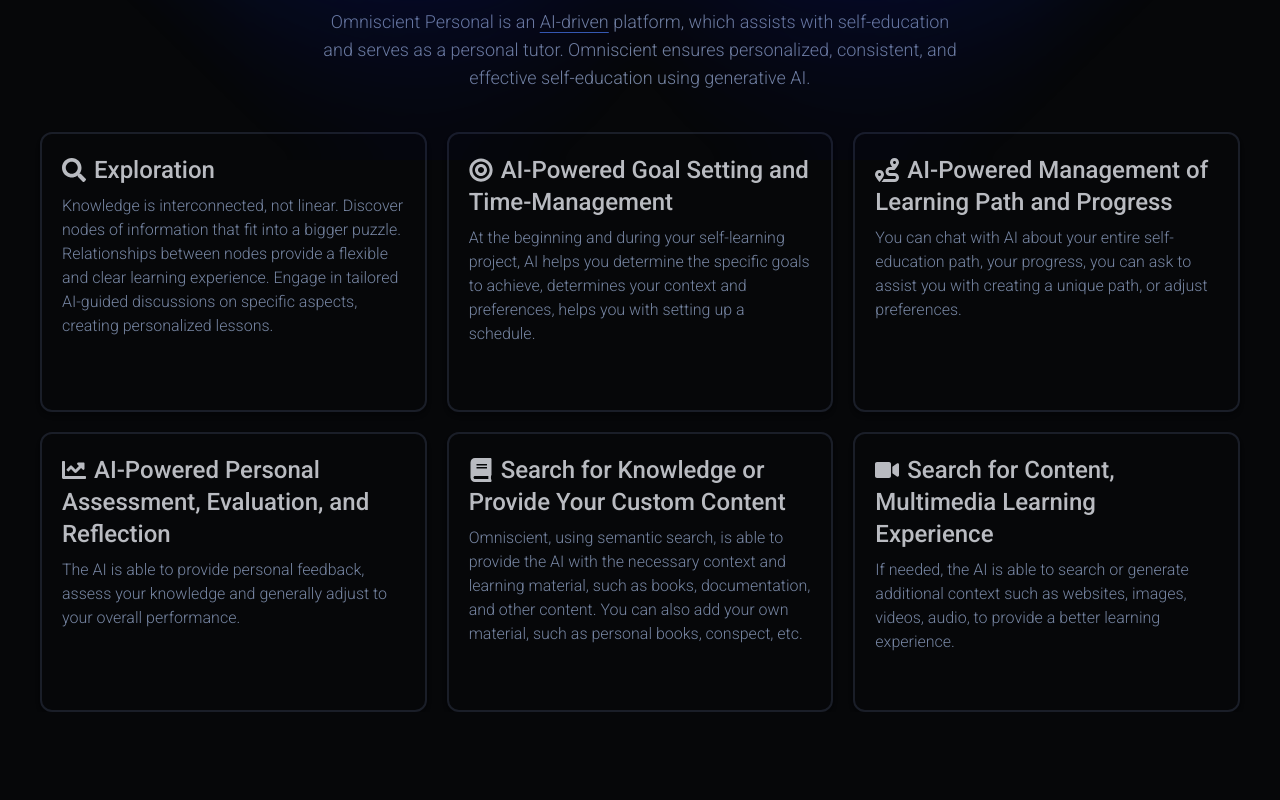
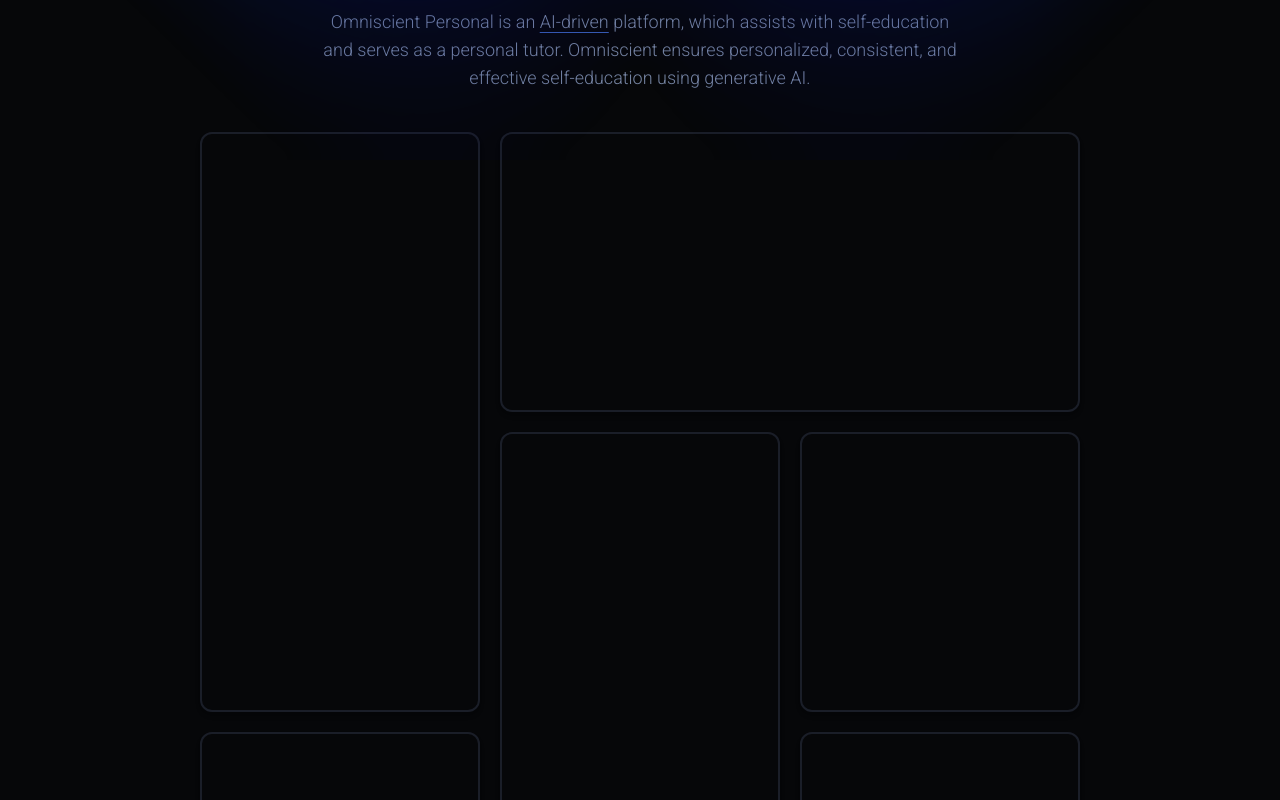
Before and after one commit to Lavryniukk/omniscent-frontend, a Next.js app: page / in a window 1280 px wide. Shown: the part 840-1640 px from the top of the page. Before the commit the page ends 1552 px from the top, so only its background shows below. Built offline with nearby package versions, Linux system fonts and the light colour scheme.

Commit message:
reworked grid features on main page

```diff
--- a/app/(pages)/(main)/(home)/page.tsx
+++ b/app/(pages)/(main)/(home)/page.tsx
@@ -5,10 +5,10 @@ import { NextPage } from "next";
 
 let HomePage: NextPage = () => {
   return (
-    <>
+    <main className="mb-10">
       <Home />
       <Features />
-    </>
+    </main>
   );
 };
 export default HomePage;
--- a/app/(pages)/(main)/layout.tsx
+++ b/app/(pages)/(main)/layout.tsx
@@ -1,7 +1,9 @@
 import "@/app/globals.css";
+import Footer from "@/app/modules/footer/Footer";
 import type { Metadata } from "next";
 import { Roboto } from "next/font/google";
 import Header from "../../shared/header/Header";
+
 const roboto = Roboto({
   variable: "--roboto-font",
   weight: ["100", "300", "400", "500", "700", "900"],
@@ -23,6 +25,7 @@ export default function RootLayout({
       <body>
         <Header />
         {children}
+        <Footer />
       </body>
     </html>
   );
--- a/app/globals.css
+++ b/app/globals.css
@@ -77,6 +77,40 @@
       0 0 5px var(--accent),
       0 0 10px var(--accent);
   }
+
+  .features {
+    display: grid;
+    grid-template-areas:
+      "one two two"
+      "one three four"
+      "six three five";
+    grid-template-columns: auto auto auto;
+    grid-template-rows: auto auto auto;
+  }
+
+  .features-container--1 {
+    grid-area: one;
+  }
+
+  .features-container--2 {
+    grid-area: two;
+  }
+
+  .features-container--3 {
+    grid-area: three;
+  }
+
+  .features-container--4 {
+    grid-area: four;
+  }
+
+  .features-container--5 {
+    grid-area: five;
+  }
+
+  .features-container--6 {
+    grid-area: six;
+  }
 }
 body {
   background: var(--background);
@@ -88,7 +122,7 @@ body {
   @apply text-text font-roboto opacity-80 font-medium text-lg md:text-xl lg:text-2xl 2xl:text-3xl mb-2;
 }
 .features-container {
-  @apply p-5 shadow-md  h-fit md:min-h-md lg:min-h-lg xl:min-h-md bg-transparent border-2 border-secondary rounded-xl;
+  @apply p-5 shadow-md h-full md:min-h-md lg:min-h-lg xl:min-h-md bg-transparent border-2 border-secondary rounded-xl overflow-hidden;
 }
 
 /* CSS class to reset basic input styles */
--- /dev/null
+++ b/app/modules/footer/Footer.tsx
@@ -0,0 +1,5 @@
+const Footer = () => {
+  return <footer className="text-text">Karta</footer>;
+};
+
+export default Footer;
--- a/app/modules/home/FeaturesSection/Features.tsx
+++ b/app/modules/home/FeaturesSection/Features.tsx
@@ -21,9 +21,9 @@ let Features: React.FC = () => {
         tutor. Omniscient ensures personalized, consistent, and effective
         self-education using generative AI.
       </p>
-      <div className="box-border grid w-full grid-cols-1 gap-2 px-10 h-fit md:gap-5 md:grid-cols-2 lg:grid-cols-3">
-        <div className="features-container">
-          <h2 className="features-title">
+      <div className="box-border grid lg:features w-10/12 lg:w-full xl:w-3/4 mx-auto grid-cols-1 gap-2 px-10 h-fit md:gap-5 md:grid-cols-2 lg:grid-cols-3 lg:grid-rows-3">
+        <div className="lg:features-container--1 features-container">
+          {/* <h2 className="features-title">
             <FaSearch className="inline-block mb-1 mr-2" />
             Exploration
           </h2>
@@ -33,10 +33,10 @@ let Features: React.FC = () => {
             nodes provide a flexible and clear learning experience. Engage in
             tailored AI-guided discussions on specific aspects, creating
             personalized lessons.
-          </p>
+          </p> */}
         </div>
-        <div className="features-container">
-          <h2 className="features-title">
+        <div className="lg:features-container--2 features-container">
+          {/* <h2 className="features-title">
             <FaBullseye className="inline-block mb-1 mr-2" />
             AI-Powered Goal Setting and Time-Management
           </h2>
@@ -44,10 +44,10 @@ let Features: React.FC = () => {
             At the beginning and during your self-learning project, AI helps you
             determine the specific goals to achieve, determines your context and
             preferences, helps you with setting up a schedule.
-          </p>
+          </p> */}
         </div>
-        <div className="features-container">
-          <h2 className="features-title">
+        <div className="lg:features-container--3 features-container">
+          {/* <h2 className="features-title">
             <FaRoute className="inline-block mb-1 mr-2" />
             AI-Powered Management of Learning Path and Progress
           </h2>
@@ -55,32 +55,31 @@ let Features: React.FC = () => {
             You can chat with AI about your entire self-education path, your
             progress, you can ask to assist you with creating a unique path, or
             adjust preferences.
-          </p>
+          </p> */}
         </div>
-        <div className="features-container">
-          <h2 className="features-title">
+        <div className="lg:features-container--4 features-container">
+          {/* <h2 className="features-title">
             <FaChartLine className="inline-block mb-1 mr-2 " />
             AI-Powered Personal Assessment, Evaluation, and Reflection
           </h2>
           <p className="font-light text-accent lg:text-md 2xl:text-lg font-roboto">
             The AI is able to provide personal feedback, assess your knowledge
             and generally adjust to your overall performance.
-          </p>
+          </p> */}
         </div>
-        <div className="features-container">
-          <h2 className="features-title">
+        <div className="lg:features-container--5 features-container">
+          {/* <h2 className="features-title">
             <FaBook className="inline-block mb-1 mr-2 " />
             Search for Knowledge or Provide Your Custom Content
           </h2>
           <p className="font-light text-accent lg:text-md 2xl:text-lg font-roboto">
             Omniscient, using semantic search, is able to provide the AI with
             the necessary context and learning material, such as books,
-            documentation, and other content. You can also add your own
-            material, such as personal books, conspect, etc.
-          </p>
+            documentation, and other content.
+          </p> */}
         </div>
-        <div className="features-container">
-          <h2 className="features-title">
+        <div className="lg:features-container--6 features-container">
+          {/* <h2 className="features-title">
             <FaVideo className="inline-block mb-1 mr-2 " />
             Search for Content, Multimedia Learning Experience
           </h2>
@@ -88,7 +87,7 @@ let Features: React.FC = () => {
             If needed, the AI is able to search or generate additional context
             such as websites, images, videos, audio, to provide a better
             learning experience.
-          </p>
+          </p> */}
         </div>
       </div>
     </div>
```
